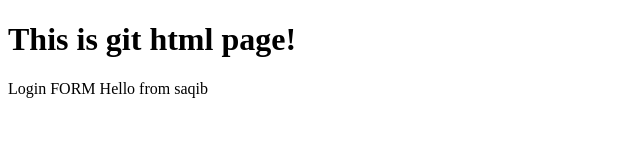
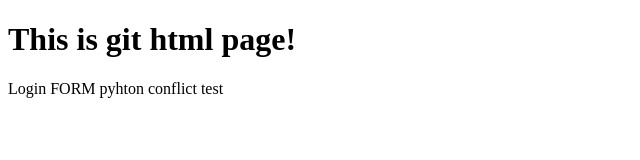
Before and after one commit to saqiburrehman704/GitBasic, a plain HTML site: page index.html in a window 1280 px wide. Shown: the full height of the page, 0-640 px from the left. Drawn offline with Linux system fonts and the light colour scheme.

Commit message:
updated python file to have conflict issue

```diff
--- a/index.html
+++ b/index.html
@@ -9,6 +9,6 @@
 <body>
     <h1>This is git html page!</h1>
     Login FORM
-    Hello from saqib
+    pyhton conflict test
  </body>
 </html>
```
